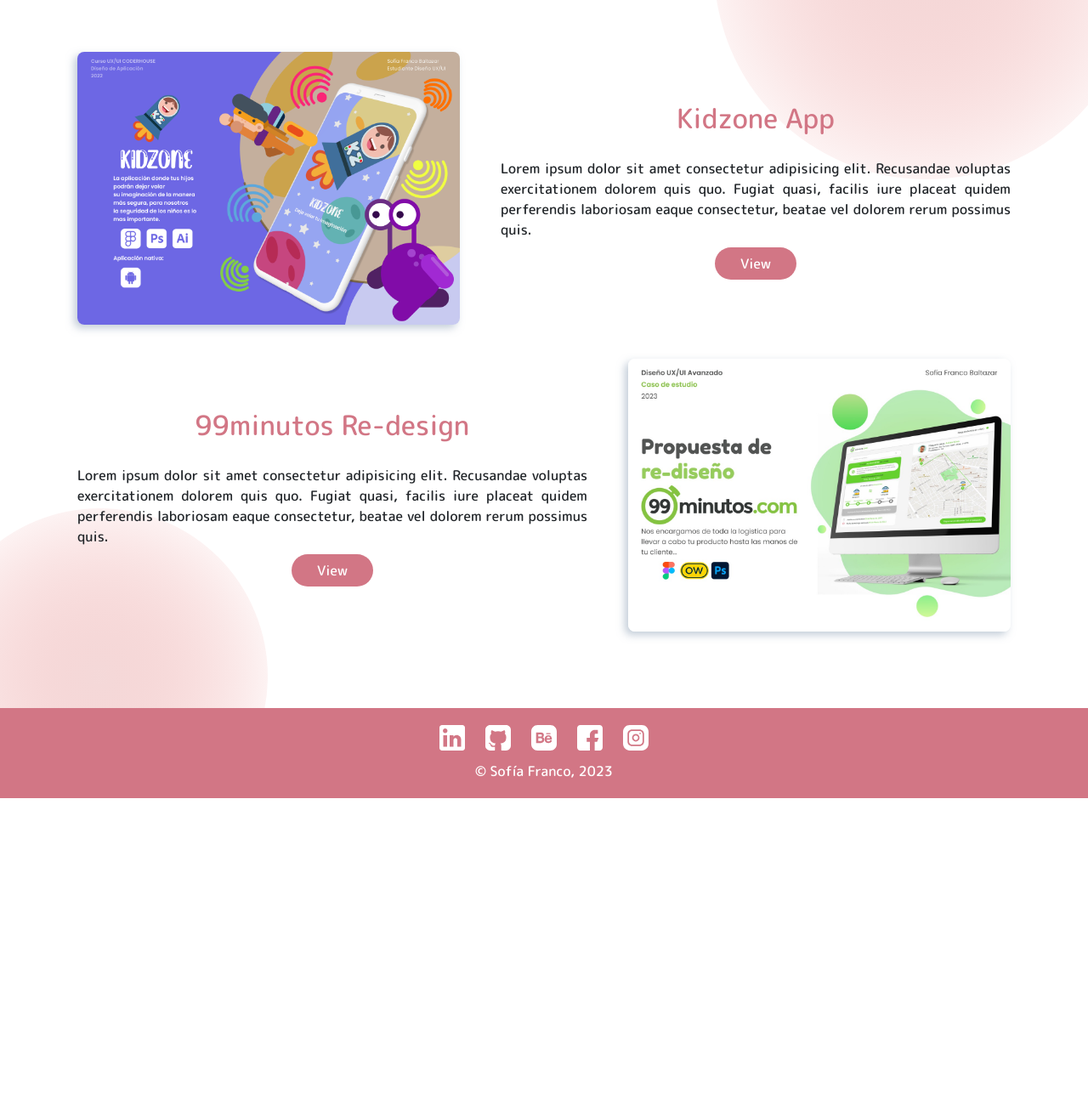
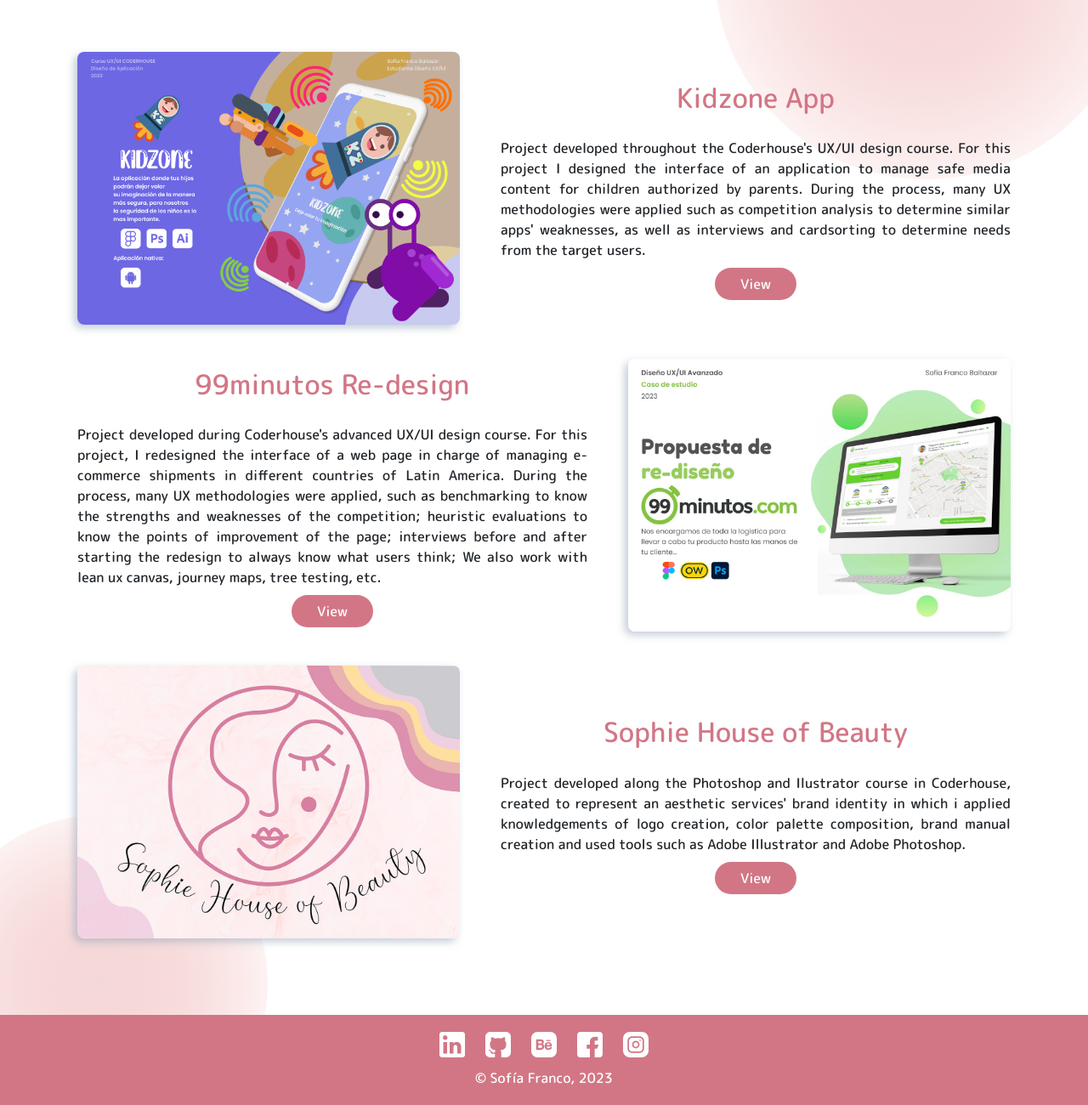
Before and after one commit to SofiaFrancobz/Proyecto-Desarrollo-Web-Portafolio-Personal, a website: page pages/portfolio.html in a window 1280 px wide. Shown: the part 216-1516 px from the top of the page at 85% size. Before the commit the page ends 1155 px from the top, so only its background shows below. Drawn offline with nearby package versions, Linux system fonts and the light colour scheme.

Commit message:
Agregar textos reales y un proyecto más a la portfolio page

```diff
--- a/pages/portfolio.html
+++ b/pages/portfolio.html
@@ -83,10 +83,12 @@
                         <div class="project-info">
                             <h2>Kidzone App</h2>
                             <p>
-                                Lorem ipsum dolor sit amet consectetur adipisicing elit. Recusandae
-                                voluptas exercitationem dolorem quis quo. Fugiat quasi, facilis iure
-                                placeat quidem perferendis laboriosam eaque consectetur, beatae vel
-                                dolorem rerum possimus quis.
+                                Project developed throughout the Coderhouse's UX/UI design course.
+                                For this project I designed the interface of an application to
+                                manage safe media content for children authorized by parents. During
+                                the process, many UX methodologies were applied such as competition
+                                analysis to determine similar apps' weaknesses, as well as
+                                interviews and cardsorting to determine needs from the target users.
                             </p>
                             <a
                                 class="link-button primary"
@@ -103,14 +105,40 @@
                         <div class="project-info">
                             <h2>99minutos Re-design</h2>
                             <p>
-                                Lorem ipsum dolor sit amet consectetur adipisicing elit. Recusandae
-                                voluptas exercitationem dolorem quis quo. Fugiat quasi, facilis iure
-                                placeat quidem perferendis laboriosam eaque consectetur, beatae vel
-                                dolorem rerum possimus quis.
+                                Project developed during Coderhouse's advanced UX/UI design course.
+                                For this project, I redesigned the interface of a web page in charge
+                                of managing e-commerce shipments in different countries of Latin
+                                America. During the process, many UX methodologies were applied,
+                                such as benchmarking to know the strengths and weaknesses of the
+                                competition; heuristic evaluations to know the points of improvement
+                                of the page; interviews before and after starting the redesign to
+                                always know what users think; We also work with lean ux canvas,
+                                journey maps, tree testing, etc.
                             </p>
                             <a
                                 class="link-button primary"
                                 href="https://www.behance.net/gallery/170422441/Case-study-Web-UXUI-Redesign-99-minutos"
+                                target="_blank"
+                                >View</a
+                            >
+                        </div>
+                    </div>
+                    <div class="project">
+                        <div class="image-container">
+                            <img src="../assets/house-of-beauty.jpg" alt="Sophie House of Beauty" />
+                        </div>
+                        <div class="project-info">
+                            <h2>Sophie House of Beauty</h2>
+                            <p>
+                                Project developed along the Photoshop and Ilustrator course in
+                                Coderhouse, created to represent an aesthetic services' brand
+                                identity in which i applied knowledgements of logo creation, color
+                                palette composition, brand manual creation and used tools such as
+                                Adobe Illustrator and Adobe Photoshop.
+                            </p>
+                            <a
+                                class="link-button primary"
+                                href="https://www.behance.net/gallery/152521247/Branding-de-marca"
                                 target="_blank"
                                 >View</a
                             >
```
Also changed, not shown: index.html (+4 -5 lines), pages/about-me.html (+3 -5 lines), pages/contact.html (+2 -2 lines), assets/house-of-beauty.jpg (added).
